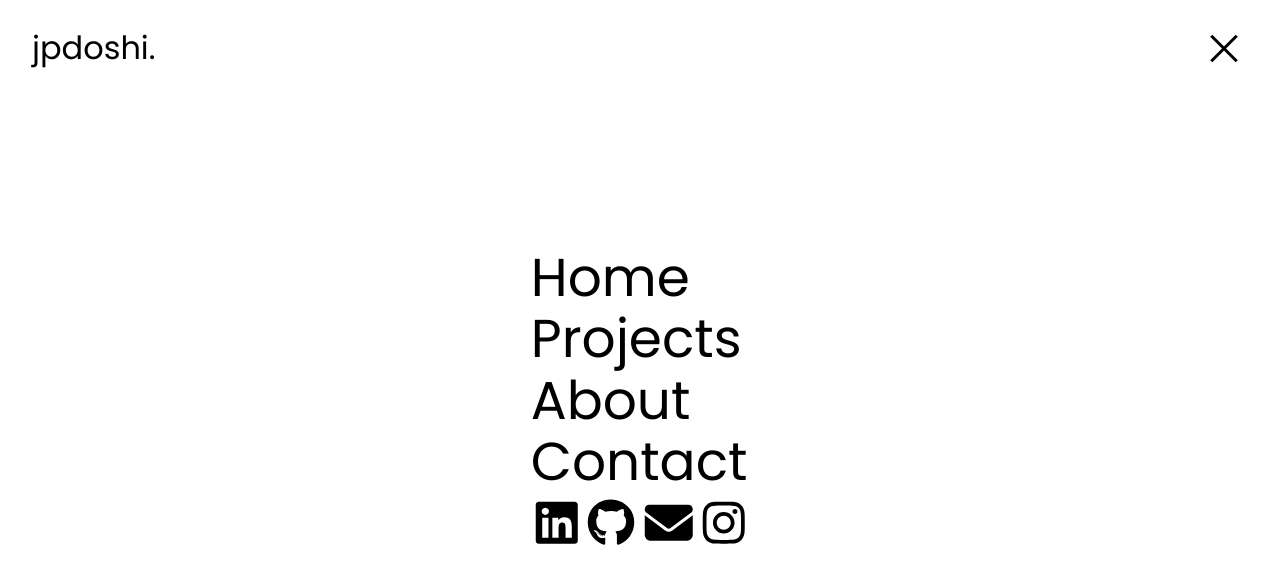
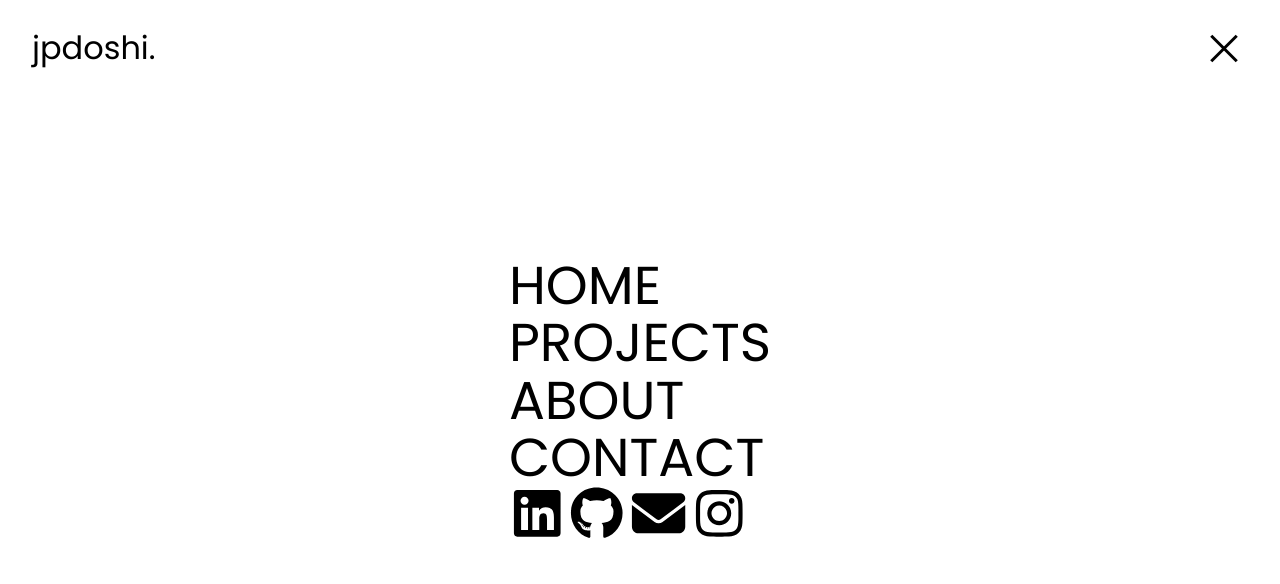
Before and after one commit to jpdoshi/my-portfolio, a React (Vite) app: page / in a window 1280 px wide. Both pictures are taken after a click on the element 1224 px from the left and 48 px from the top of the page. Shown: the top 584 px of the page. Built offline with nearby package versions, Linux system fonts and the light colour scheme.

Commit message:
fixed design issues

```diff
--- a/src/App.jsx
+++ b/src/App.jsx
@@ -7,8 +7,8 @@ import { ReactTyped } from 'react-typed'
 const App = () => {
   let openMenu = () => {
     $('body').css('overflow-y', 'hidden');
-    $('.side-menu').animate({ left: '0%' }, 250);
-    $('.menu').delay(250).fadeIn(500);
+    $('.side-menu').animate({ left: '0%' }, 400);
+    $('.menu').delay(400).fadeIn(400);
 
     $('.fries').eq(1).css({ 'opacity': '0', 'transform': 'translateX(1rem)' });
     $('.fries').eq(0).css({ 'transform': 'translateY(9px) rotate(45deg)' });
@@ -17,8 +17,8 @@ const App = () => {
 
   let closeMenu = () => {
     $('body').css('overflow-y', 'auto');
-    $('.side-menu').animate({ left: '100%' }, 250);
-    $('.menu').fadeOut(250);
+    $('.side-menu').animate({ left: '100%' }, 400);
+    $('.menu').fadeOut(400);
 
     $('.fries').eq(1).css({ 'opacity': '1', 'transform': 'none' });
     $('.fries').eq(0).css({ 'transform': 'none' });
@@ -49,7 +49,7 @@ const App = () => {
                     "From India."
                   ]}
                   typeSpeed={80}
-                  backSpeed={30}
+                  backSpeed={40}
                   showCursor={false}
                   loop
                 />
@@ -62,10 +62,10 @@ const App = () => {
       <div className="side-menu">
         <div className="menu">
           <ul>
-            <li><a href='#home'>Home</a></li>
-            <li><a href='#projects'>Projects</a></li>
-            <li><a href='#about'>About</a></li>
-            <li><a href='#contact'>Contact</a></li>
+            <li><a href='#home'>HOME</a></li>
+            <li><a href='#projects'>PROJECTS</a></li>
+            <li><a href='#about'>ABOUT</a></li>
+            <li><a href='#contact'>CONTACT</a></li>
           </ul>
           <ul className='outer-links'>
             <li><a href='https://in.linkedin.com/in/jainam-doshi-24063a2a0'><FontAwesomeIcon icon={faLinkedin} /></a></li>
--- a/src/index.css
+++ b/src/index.css
@@ -81,7 +81,7 @@ body {
   color: var(--black);
   text-decoration: none;
   font-size: calc(100vh/15);
-  line-height: calc(100vh/15 + 8px);
+  line-height: calc(100vh/15 + 4px);
   z-index: 1;
   transition: 0.25s ease;
   font-weight: lighter;
@@ -117,10 +117,6 @@ body {
 .menu .outer-links li {
   display: inline-block;
   padding-inline: 5px;
-}
-
-.menu .outer-links svg {
-  font-size: 90%;
 }
 
 .nav-icon,
```
